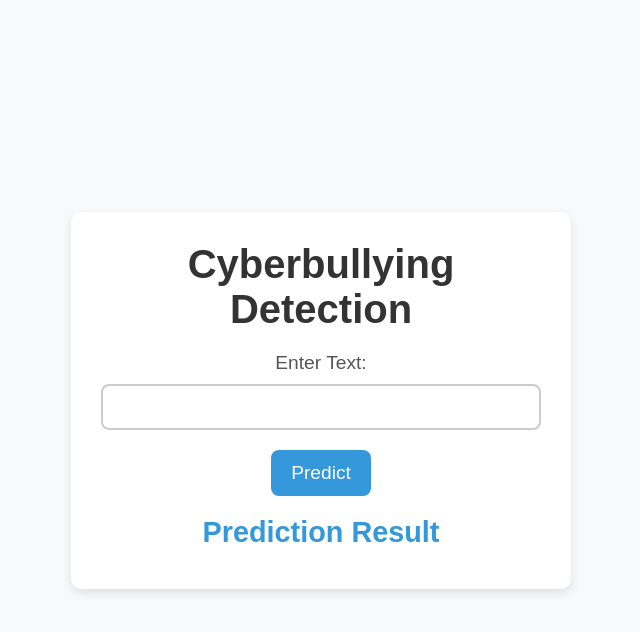
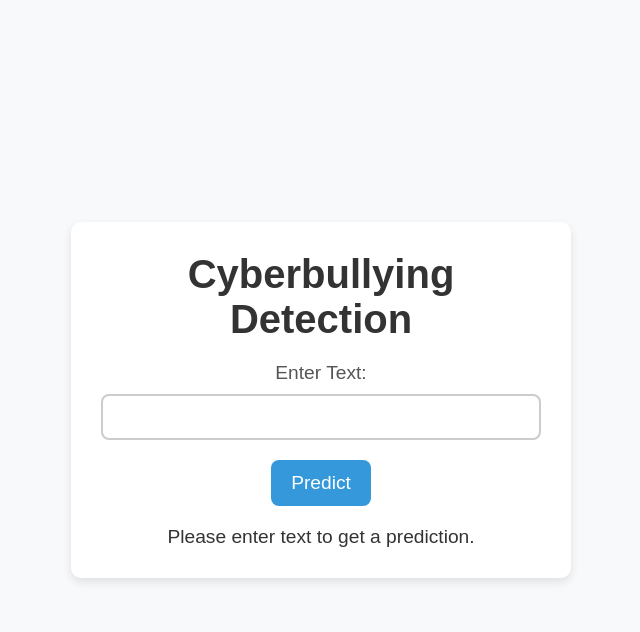
Before and after one commit to Codegeek2004/CyberBullying_using_RNN_LSTM, a Flask app: page / in a window 1280 px wide. Shown: the top 632 px of the page, without its empty margins (319-959 px from the left). Run offline with Flask 3, Linux system fonts and the light colour scheme.

Commit message:
20th Commit

```diff
--- a/App.py
+++ b/App.py
@@ -1,18 +1,22 @@
-# app.py
+import webbrowser
 from flask import Flask, render_template, request
-from text_prediction_rnn import predict_cyberbullying
+from text_prediction_rnn import predict_cyberbullying  # Make sure this module is available and works correctly
 
 app = Flask(__name__)
 
 @app.route('/')
 def index():
-    return render_template('index.html')
+    # Render the template with an empty initial input and no result
+    return render_template('index.html', text_input='', result=None)
 
 @app.route('/predict', methods=['POST'])
 def predict():
     user_input = request.form['text']
     result = predict_cyberbullying(user_input)
-    return render_template('index.html', result=result)
+    # Pass both the user input and the result to the template
+    return render_template('index.html', result=result, text_input=user_input)
 
 if __name__ == '__main__':
+    # Automatically open the web page when the server starts
+    webbrowser.open('http://127.0.0.1:5000/')
     app.run(debug=True)
--- a/templates/index.html
+++ b/templates/index.html
@@ -24,6 +24,10 @@
             <h2>Prediction Result</h2>
             <p>{{ result }}</p>
         </div>
+        {% else %}
+        <div class="result">
+            <p>Please enter text to get a prediction.</p>
+        </div>
         {% endif %}
     </div>
 </body>
```
Also changed, not shown: other parts of templates/index.html (+1 -1 lines).
